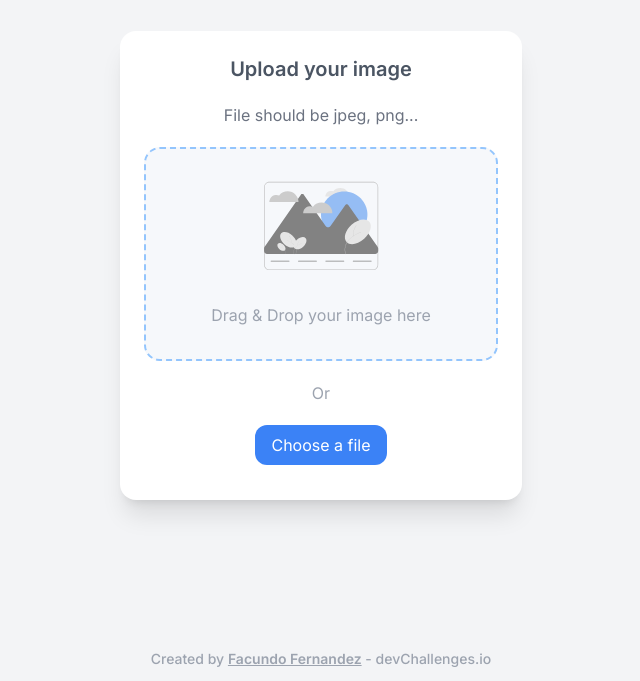
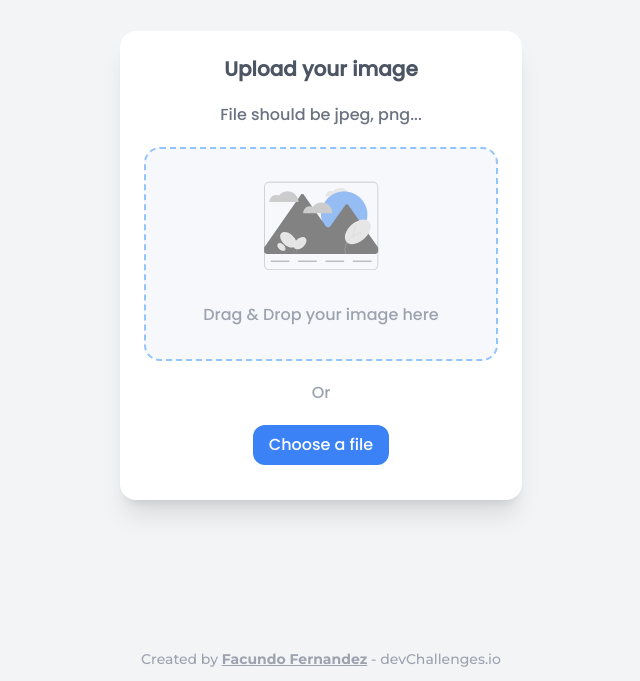
Before and after one commit to starccstarcc/Image-Uploader-Next13, a Next.js app: page / in a window 1280 px wide. Shown: the part 119-800 px from the top of the page, without its empty margins (319-959 px from the left). Built offline with nearby package versions, Linux system fonts and the light colour scheme.

Commit message:
change fonts

```diff
--- a/src/app/layout.tsx
+++ b/src/app/layout.tsx
@@ -1,11 +1,12 @@
 import "./globals.css";
 import type { Metadata } from "next";
-import { Inter } from "next/font/google";
+import { Inter, Montserrat, Poppins } from "next/font/google";
 
-const inter = Inter({ subsets: ["latin"] });
+const poppins = Poppins({ weight: "500", subsets: ["latin"] });
+const montserrat = Montserrat({ subsets: ["latin"] });
 
 export const metadata: Metadata = {
-  title: "Images Uploader",
+  title: "Image Uploader",
   description: "Generated by Facundo Fernandez",
 };
 
@@ -20,14 +21,14 @@ export default function RootLayout({
       className="bg-gray-100"
     >
       <body
-        className={`h-screen flex flex-col justify-between items-center ${inter.className}`}
+        className={`h-screen flex flex-col justify-between items-center ${poppins.className}`}
       >
         {children}
 
-        <footer className="flex justify-center mb-3">
-          <p className="font-medium text-sm text-center text-gray-400">
+        <footer className={`flex justify-center mb-3 ${montserrat.className}`}>
+          <p className="text-sm text-center text-gray-400">
             Created by{" "}
-            <span className="font-semibold underline">Facundo Fernandez</span> -
+            <span className="font-bold underline">Facundo Fernandez</span> -
             devChallenges.io
           </p>
         </footer>
```
